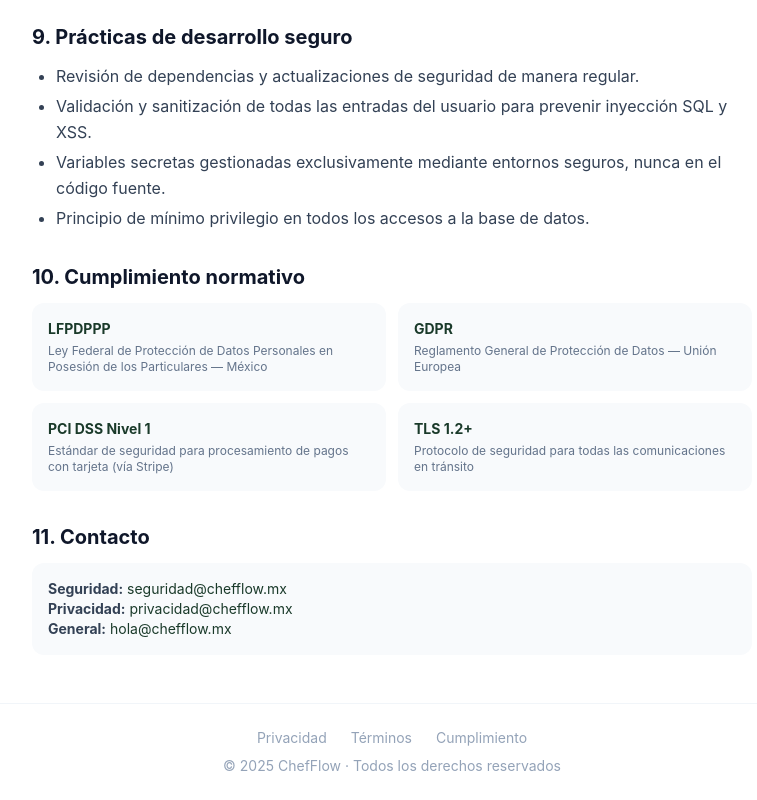
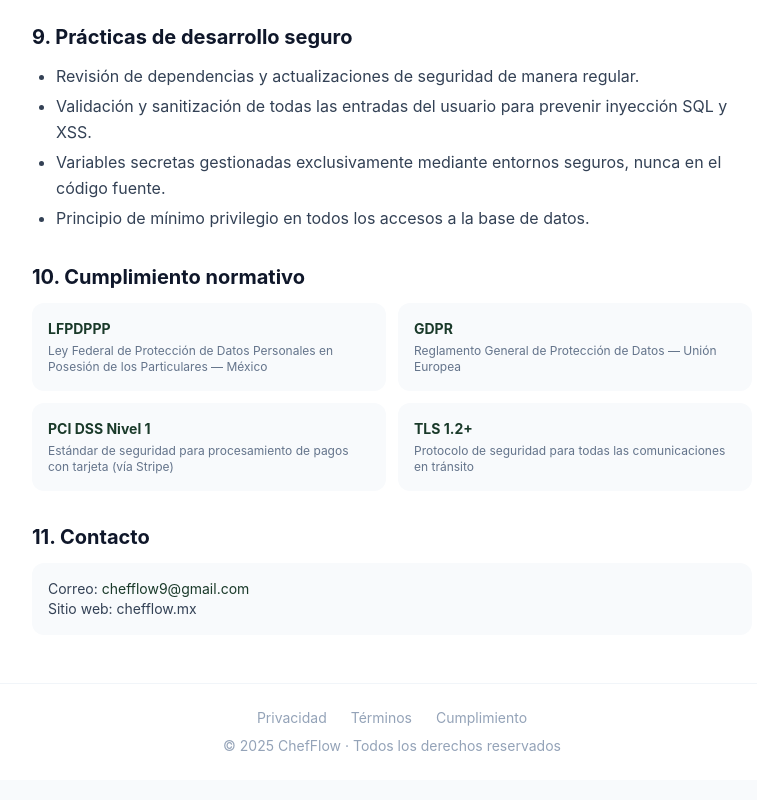
Before and after one commit to chef-Flow/ChefFlow, a Next.js app: page /cumplimiento in a window 1280 px wide. Shown: the part 2356-3156 px from the top of the page, without its empty margins (248-1005 px from the left). Built offline with nearby package versions, Linux system fonts and the light colour scheme.

Commit message:
fix: update contact email to chefflow9@gmail.com and remove location

```diff
--- a/app/(legal)/cumplimiento/page.tsx
+++ b/app/(legal)/cumplimiento/page.tsx
@@ -143,9 +143,8 @@ export default function CumplimientoPage() {
         <section>
           <h2 className="text-xl font-bold text-slate-900 mb-3">11. Contacto</h2>
           <div className="p-4 bg-slate-50 rounded-xl text-sm">
-            <p><strong>Seguridad:</strong> <a href="mailto:seguridad@chefflow.mx" className="text-brand-600 hover:underline">seguridad@chefflow.mx</a></p>
-            <p><strong>Privacidad:</strong> <a href="mailto:privacidad@chefflow.mx" className="text-brand-600 hover:underline">privacidad@chefflow.mx</a></p>
-            <p><strong>General:</strong> <a href="mailto:hola@chefflow.mx" className="text-brand-600 hover:underline">hola@chefflow.mx</a></p>
+            <p>Correo: <a href="mailto:chefflow9@gmail.com" className="text-brand-600 hover:underline">chefflow9@gmail.com</a></p>
+            <p>Sitio web: chefflow.mx</p>
           </div>
         </section>
 
--- a/app/(legal)/privacidad/page.tsx
+++ b/app/(legal)/privacidad/page.tsx
@@ -137,9 +137,8 @@ export default function PrivacidadPage() {
           </p>
           <div className="mt-2 p-4 bg-slate-50 rounded-xl text-sm">
             <p><strong>ChefFlow</strong></p>
-            <p>Correo: <a href="mailto:privacidad@chefflow.mx" className="text-brand-600 hover:underline">privacidad@chefflow.mx</a></p>
+            <p>Correo: <a href="mailto:chefflow9@gmail.com" className="text-brand-600 hover:underline">chefflow9@gmail.com</a></p>
             <p>Sitio web: chefflow.mx</p>
-            <p>Guadalajara, Jalisco, México</p>
           </div>
         </section>
 
--- a/app/(legal)/terminos/page.tsx
+++ b/app/(legal)/terminos/page.tsx
@@ -138,9 +138,8 @@ export default function TerminosPage() {
           <h2 className="text-xl font-bold text-slate-900 mb-3">13. Contacto</h2>
           <div className="p-4 bg-slate-50 rounded-xl text-sm">
             <p><strong>ChefFlow</strong></p>
-            <p>Correo: <a href="mailto:hola@chefflow.mx" className="text-brand-600 hover:underline">hola@chefflow.mx</a></p>
+            <p>Correo: <a href="mailto:chefflow9@gmail.com" className="text-brand-600 hover:underline">chefflow9@gmail.com</a></p>
             <p>Sitio web: chefflow.mx</p>
-            <p>Guadalajara, Jalisco, México</p>
           </div>
         </section>
 
```
